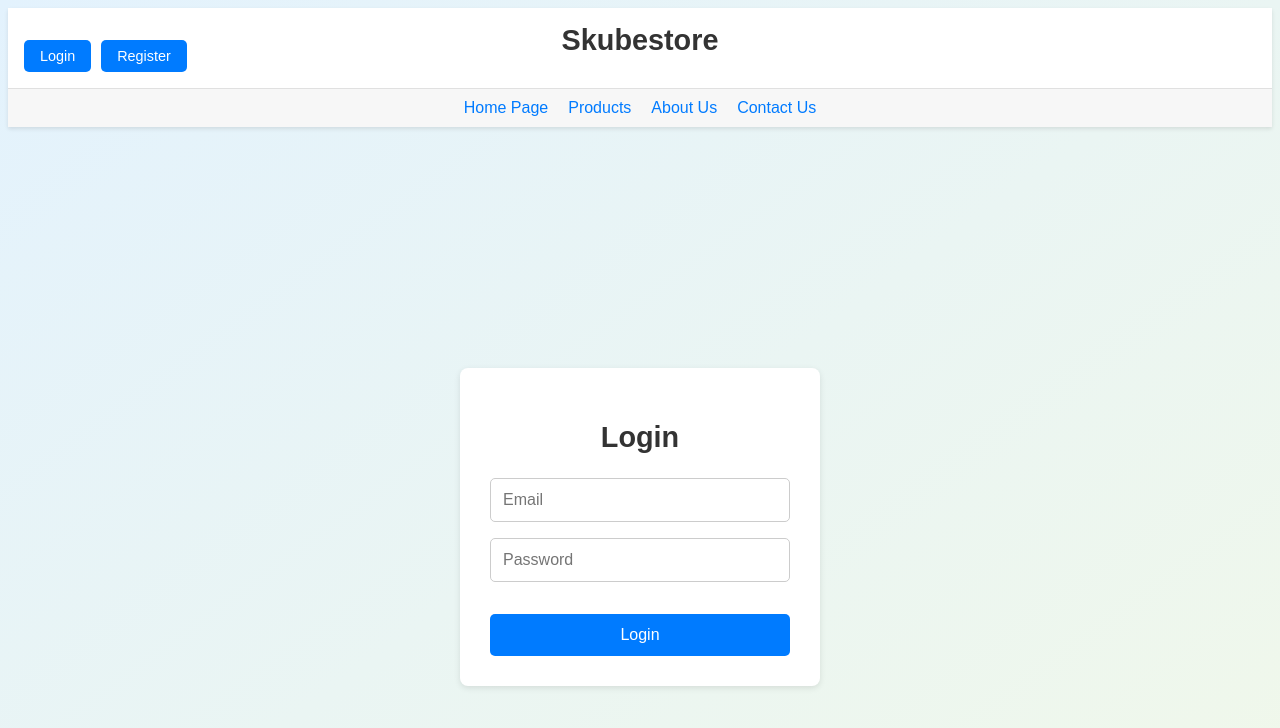
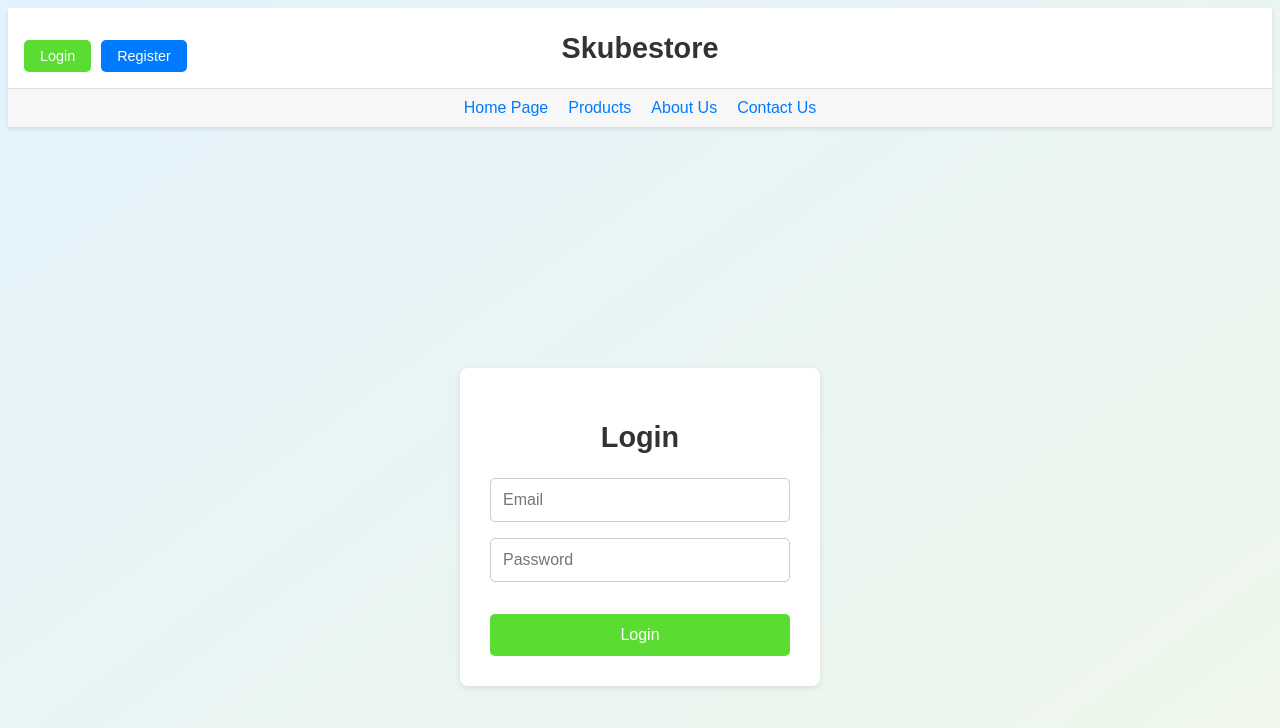
Before and after one commit to noambenm/Skubestore, a React (Vite) app in the folder frontend-service/: page /login in a window 1280 px wide. Shown: the top 728 px of the page. Built offline with nearby package versions, Linux system fonts and the light colour scheme.

Commit message:
Minor fixes to the alignment of the 'Login' and 'Register' buttons in the header, plus fixing the issue where the login button wasn't green. Still not fully aligned - future fix needed

```diff
--- a/frontend-service/src/components/Header.css
+++ b/frontend-service/src/components/Header.css
@@ -7,7 +7,8 @@
 .header-top {
   display: flex;
   justify-content: space-between;
-  align-items: baseline;
+  /* 1) Align items center instead of baseline */
+  align-items: center;
   padding: 1rem;
   position: relative;
 }
@@ -19,6 +20,7 @@
   flex: 1;
 }
 
+/* Keep the title absolutely centered horizontally */
 .header-center {
   position: absolute;
   left: 50%;
@@ -32,6 +34,7 @@
   gap: 10px;
 }
 
+/* User Status (Logged in as ...) stays the same */
 .user-status {
   font-size: 0.9rem;
   color: #444;
@@ -42,10 +45,12 @@
   align-self: center;
 }
 
+/* Bold + different font for user name */
 .user-name {
   font-weight: bold;
 }
 
+/* Apply custom styling to these buttons specifically */
 .user-group button {
   border: none;
   border-radius: 5px;
@@ -57,14 +62,16 @@
   text-align: center;
 }
 
+/* 2) Force the login button color to override index.css */
 .login-button {
-  background-color: rgb(90, 220, 50);
+  background-color: rgb(90, 220, 50) !important;
 }
 
 .login-button:hover {
-  background-color: rgb(90, 170, 50);
+  background-color: rgb(90, 170, 50) !important;
 }
 
+/* Register and Logout remain unchanged */
 .register-button {
   background-color: rgb(50, 90, 220);
 }
@@ -88,6 +95,7 @@
   color: #333;
 }
 
+/* Navigation bar below */
 .header-nav {
   display: flex;
   justify-content: center;
--- a/frontend-service/src/components/Header.jsx
+++ b/frontend-service/src/components/Header.jsx
@@ -1,4 +1,3 @@
-// Header.jsx
 import React, { useContext } from 'react';
 import { useNavigate, NavLink } from 'react-router-dom';
 import { AuthContext } from '../context/AuthContext';
```
